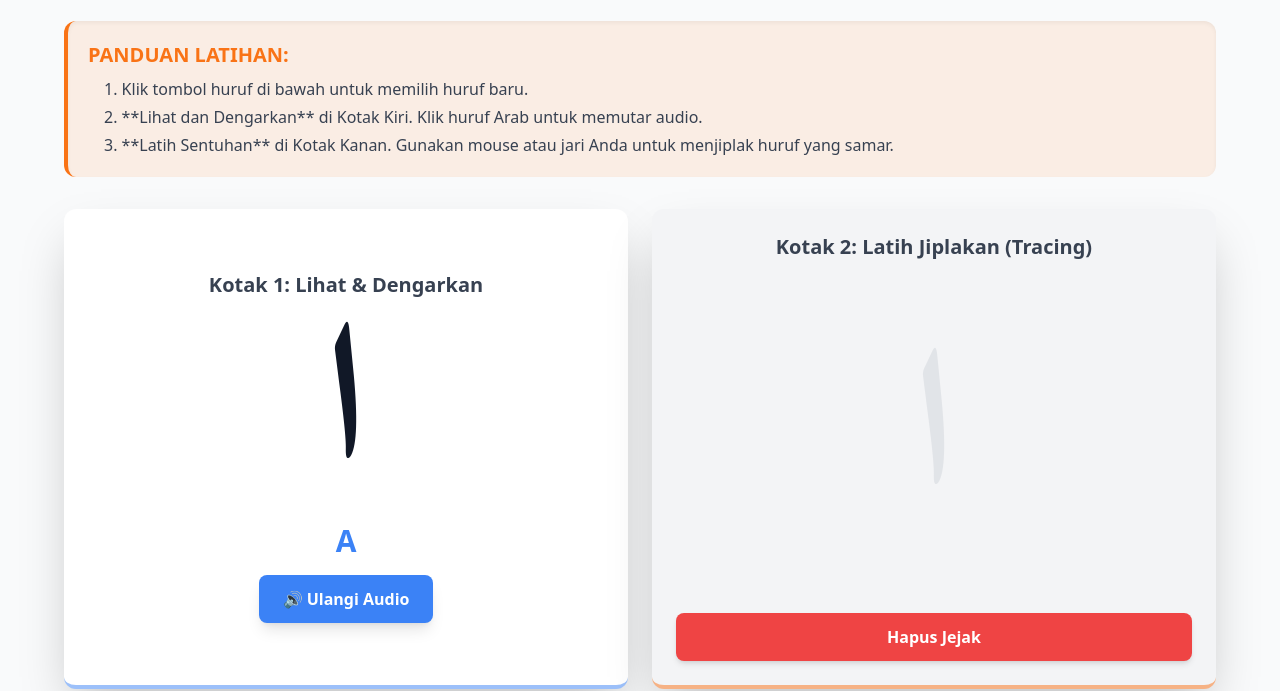
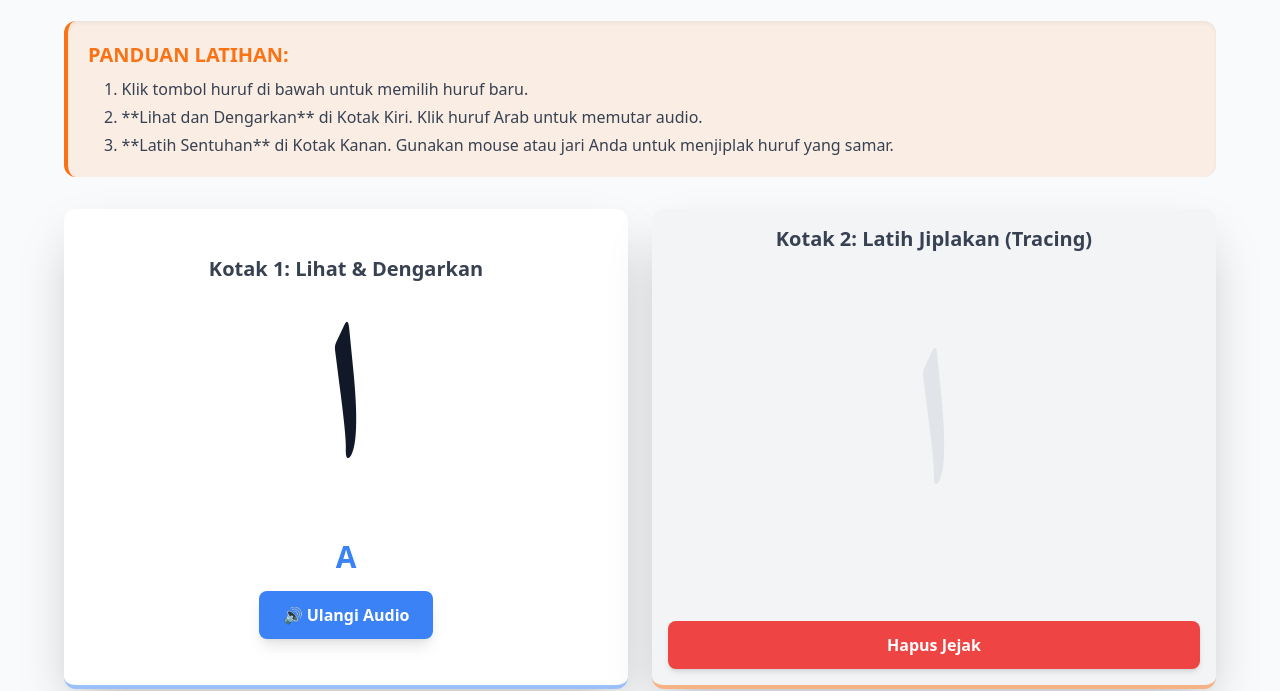
Before and after one commit to ahmadimanudin42-dev/belajar-hijaiyah-sd, a plain HTML site: page index.html in a window 1280 px wide. Shown: the part 111-802 px from the top of the page. Drawn offline with nearby package versions, Linux system fonts and the light colour scheme.

Commit message:
Update index.html ukuran tata letak

````diff
--- a/index.html
+++ b/index.html
@@ -4,7 +4,6 @@
     <meta charset="UTF-8">
     <meta name="viewport" content="width=device-width, initial-scale=1.0">
     <title>Belajar Hijaiyah Multisensori (Tracing)</title>
-    <!-- Memuat Tailwind CSS untuk styling modern dan responsif -->
     <script src="https://cdn.tailwindcss.com"></script>
     <style>
         /* Mengatur font Arabic agar terlihat jelas dan konsisten */
@@ -26,21 +25,19 @@
             position: absolute;
             top: 0;
             left: 0;
-            /* Pastikan kanvas menutupi seluruh area huruf */
             z-index: 10;
             cursor: crosshair;
         }
         /* Kontainer untuk menumpuk Huruf Arab Panduan dan Canvas */
         .tracing-stack {
             position: relative;
-            /* Memastikan stack mengisi seluruh area yang tersedia di kotak tracing */
             height: 90%;
             width: 100%;
         }
         /* Huruf Arab panduan di bawah canvas */
         #guide-letter {
             z-index: 5;
-            pointer-events: none; /* Penting agar sentuhan hanya melalui canvas */
+            pointer-events: none;
         }
         /* Mengatur tampilan huruf di kotak audio */
         #arabic-letter {
@@ -74,7 +71,6 @@
             </p>
         </header>
 
-        <!-- PANDUAN JELAS -->
         <div class="bg-accent/10 p-4 md:p-5 rounded-xl shadow-inner mb-8 border-l-4 border-accent">
             <h2 class="text-xl font-bold text-accent mb-2">PANDUAN LATIHAN:</h2>
             <ol class="list-decimal list-inside text-gray-700 space-y-1 ml-4 text-base">
@@ -84,14 +80,12 @@
             </ol>
         </div>
 
-        <!-- AREA TAMPILAN DUA KOLOM (VISUAL/AUDIO & TRACING/KINESTETIK) -->
-        <div id="display-area" class="grid grid-cols-1 md:grid-cols-2 gap-6 mb-8 h-[36rem] md:h-[30rem]">
+        <div id="display-area" class="grid grid-cols-1 md:grid-cols-2 gap-6 mb-8 h-auto md:h-[30rem]">
 
-            <!-- KOTAK KIRI: VISUAL & AUDIO -->
-            <div id="visual-audio-box" class="bg-white p-6 md:p-10 rounded-xl shadow-2xl border-b-4 border-primary/50 text-center flex flex-col justify-center items-center transition duration-300 ease-in-out">
+            <div id="visual-audio-box" class="bg-white p-6 rounded-xl shadow-2xl border-b-4 border-primary/50 text-center flex flex-col justify-center items-center transition duration-300 ease-in-out">
                 <h3 class="text-xl font-semibold text-gray-700 mb-4">Kotak 1: Lihat & Dengarkan</h3>
                 <div id="arabic-letter"
-                     class="arabic-font text-[10rem] md:text-[12rem] text-gray-900 font-bold h-48 flex items-center justify-center cursor-pointer hover:scale-105 transition duration-200"
+                     class="arabic-font text-[8rem] sm:text-[10rem] md:text-[12rem] text-gray-900 font-bold h-36 sm:h-48 md:h-56 flex items-center justify-center cursor-pointer hover:scale-105 transition duration-200"
                      onclick="playCurrentAudio()">
                     ا
                 </div>
@@ -101,16 +95,13 @@
                 </button>
             </div>
 
-            <!-- KOTAK KANAN: TRACING (SENTUHAN) -->
-            <div id="tracing-box" class="bg-gray-100 p-4 md:p-6 rounded-xl shadow-2xl border-b-4 border-accent/50 text-center flex flex-col justify-between">
+            <div id="tracing-box" class="bg-gray-100 p-4 rounded-xl shadow-2xl border-b-4 border-accent/50 text-center flex flex-col justify-between">
                 <h3 class="text-xl font-semibold text-gray-700 mb-4">Kotak 2: Latih Jiplakan (Tracing)</h3>
 
                 <div class="tracing-stack flex-grow relative">
-                    <!-- 1. Canvas Tracing (Lapisan Atas) -->
                     <canvas id="tracing-canvas"></canvas>
 
-                    <!-- 2. Huruf Arab Panduan (Lapisan Bawah, Samar) -->
-                    <div id="guide-letter" class="arabic-font text-[10rem] md:text-[12rem] text-gray-300 opacity-50 font-bold leading-none h-full flex items-center justify-center transition duration-300">
+                    <div id="guide-letter" class="arabic-font text-[8rem] sm:text-[10rem] md:text-[12rem] text-gray-300 opacity-50 font-bold leading-none h-full flex items-center justify-center transition duration-300">
                         ا
                     </div>
                 </div>
@@ -122,15 +113,11 @@
 
         </div>
 
-        <!-- AREA PILIHAN HURUF (GRID INTERAKTIF) -->
         <div id="buttons-area" class="grid grid-cols-5 sm:grid-cols-7 md:grid-cols-9 gap-2 md:gap-3">
-            <!-- Tombol-tombol akan di-generate oleh JavaScript -->
-        </div>
+            </div>
 
-        <!-- AUDIO PLAYER (Tersembunyi) -->
         <audio id="audio-player" preload="auto"></audio>
 
-        <!-- KOTAK PESAN (Untuk Notifikasi Audio Hilang) -->
         <div id="message-box" class="fixed bottom-4 left-1/2 -translate-x-1/2 bg-red-100 border border-red-400 text-red-700 px-4 py-3 rounded-lg shadow-lg z-50 transition-opacity duration-500 opacity-0 pointer-events-none" role="alert">
             <strong class="font-bold">Error Audio!</strong>
             <span id="message-text" class="block sm:inline">File audio tidak ditemukan.</span>
@@ -163,9 +150,9 @@
 
         // --- ELEMEN DOM ---
         const audioPlayer = document.getElementById('audio-player');
-        const visualAudioBox = document.getElementById('visual-audio-box'); // Kotak Kiri
-        const arabicLetterEl = document.getElementById('arabic-letter'); // Huruf Arab (Kiri)
-        const guideLetterEl = document.getElementById('guide-letter');   // Huruf Panduan (Kanan)
+        const visualAudioBox = document.getElementById('visual-audio-box');
+        const arabicLetterEl = document.getElementById('arabic-letter');
+        const guideLetterEl = document.getElementById('guide-letter');
         const letterNameEl = document.getElementById('letter-name');
         const buttonsArea = document.getElementById('buttons-area');
         const messageBox = document.getElementById('message-box');
@@ -185,12 +172,12 @@
             const container = document.querySelector('.tracing-stack');
             canvas.width = container.clientWidth;
             canvas.height = container.clientHeight;
+            // Clear canvas saat di-resize
+            ctx.clearRect(0, 0, canvas.width, canvas.height);
         }
 
         /**
          * Menggambar garis pada canvas
-         * @param {number} x Koordinat X saat ini
-         * @param {number} y Koordinat Y saat ini
          */
         function draw(x, y) {
             if (!isDrawing) return;
@@ -199,9 +186,8 @@
             ctx.moveTo(lastX, lastY);
             ctx.lineTo(x, y);
 
-            // Style garis
-            ctx.strokeStyle = '#f87171'; // Warna Merah Muda/Coral
-            ctx.lineWidth = 20; // Ketebalan garis
+            ctx.strokeStyle = '#f87171';
+            ctx.lineWidth = 20;
             ctx.lineCap = 'round';
             ctx.lineJoin = 'round';
 
@@ -210,28 +196,18 @@
             [lastX, lastY] = [x, y];
         }
 
-        /**
-         * Menghapus semua jejak di canvas
-         */
         window.clearTracing = function() {
             ctx.clearRect(0, 0, canvas.width, canvas.height);
         }
 
-        /**
-         * Mendapatkan koordinat X dan Y dari event (Mouse atau Touch)
-         * @param {Event} e Event mouse atau touch
-         * @returns {{x: number, y: number}} Koordinat relatif ke canvas
-         */
         function getCanvasXY(e) {
             const rect = canvas.getBoundingClientRect();
             let clientX, clientY;
 
             if (e.touches && e.touches.length > 0) {
-                // Untuk Touch Events
                 clientX = e.touches[0].clientX;
                 clientY = e.touches[0].clientY;
             } else {
-                // Untuk Mouse Events
                 clientX = e.clientX;
                 clientY = e.clientY;
             }
@@ -290,22 +266,17 @@
         }
 
         function updateDisplay() {
-            // Update Huruf di Kotak Kiri (Audio/Visual)
             arabicLetterEl.textContent = currentLetter.arabic;
             letterNameEl.textContent = currentLetter.name;
-
-            // Update Huruf Panduan di Kotak Kanan (Tracing)
             guideLetterEl.textContent = currentLetter.arabic;
 
-            clearTracing(); // Hapus jejak saat huruf ganti
+            clearTracing();
 
-            // Efek visual pulsing (simulasi sentuhan/tracing)
             visualAudioBox.classList.add('sensory-pulse');
             setTimeout(() => {
                 visualAudioBox.classList.remove('sensory-pulse');
             }, 500);
 
-            // Perbarui status aktif pada tombol
             document.querySelectorAll('.letter-button').forEach(btn => {
                 if (btn.dataset.letter === currentLetter.name) {
                     btn.classList.add('bg-secondary', 'text-white', 'shadow-md');
@@ -318,6 +289,7 @@
         }
 
         window.playCurrentAudio = function() {
+            // Menggunakan .mp3 yang sudah dikoreksi
             const audioPath = `audio/${currentLetter.file}.mp3`;
 
             audioPlayer.pause();
@@ -370,3 +342,6 @@
 
 </body>
 </html>
+```eof
+
+Dengan perubahan ini, aplikasi akan terlihat rapi dan optimal baik di layar besar maupun di layar kecil ponsel.
````
